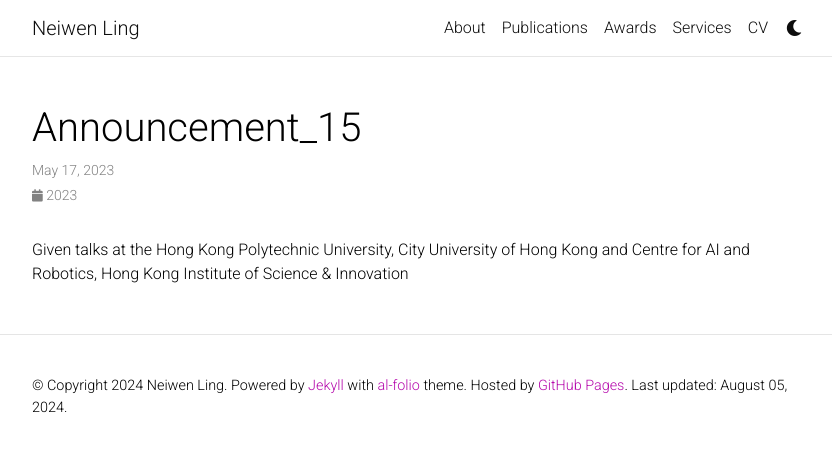
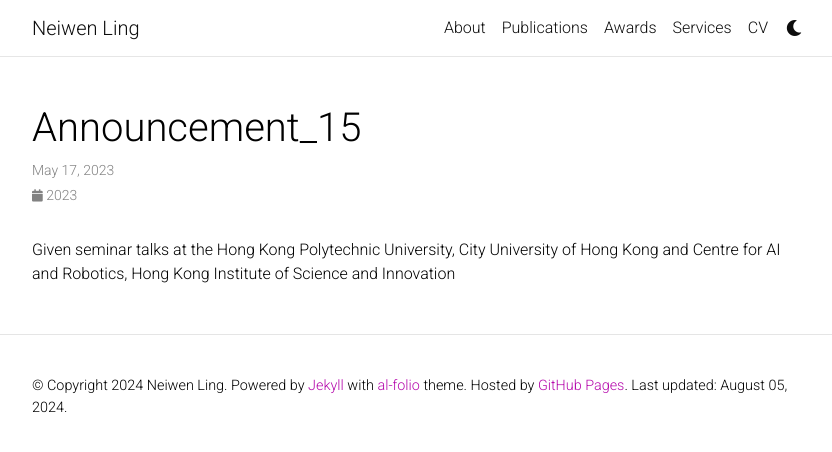
Before and after one commit to Neawhen/neiwen.github.io, a Jekyll site: the page built from _news/announcement_15.md, in a window 1280 px wide. Shown: the top 452 px of the page, without its empty margins (223-1055 px from the left). Built offline with Jekyll 4.4.1, drawn with Linux system fonts in a browser that asks for light colours; comment, search, counter and statistics services are not loaded; a style sheet for code colours, icons or effects is not loaded.

Commit message:
update news

```diff
--- a/_config.yml
+++ b/_config.yml
@@ -142,7 +142,7 @@ collections:
     output: true
     permalink: /projects/:path/
 
-news_scrollable: true # adds a vertical scroll bar if there are more than 3 news items
+news_scrollable: false # adds a vertical scroll bar if there are more than 3 news items
 news_limit: 5 # leave blank to include all the news in the `_news` folder
 
 # -----------------------------------------------------------------------------
--- a/_includes/news.html
+++ b/_includes/news.html
@@ -13,7 +13,7 @@
               {% endif %}
               {% for item in news limit: news_limit %}
                 <tr>
-                  <th scope="row">{{ item.date | date: "%b , %Y" }}</th>
+                  <th scope="row">{{ item.date | date: "%b %Y" }}</th>
                   <td>
                     {% if item.inline -%}
                       {{ item.content | remove: '<p>' | remove: '</p>' | emojify }}
--- a/_news/announcement_15.md
+++ b/_news/announcement_15.md
@@ -4,4 +4,4 @@ date: 2023-05-17 07:59:00-0400
 inline: true
 ---
 
-Given talks at the Hong Kong Polytechnic University, City University of Hong Kong and Centre for AI and Robotics, Hong Kong Institute of Science & Innovation
+Given seminar talks at the Hong Kong Polytechnic University, City University of Hong Kong and Centre for AI and Robotics, Hong Kong Institute of Science and Innovation
```
